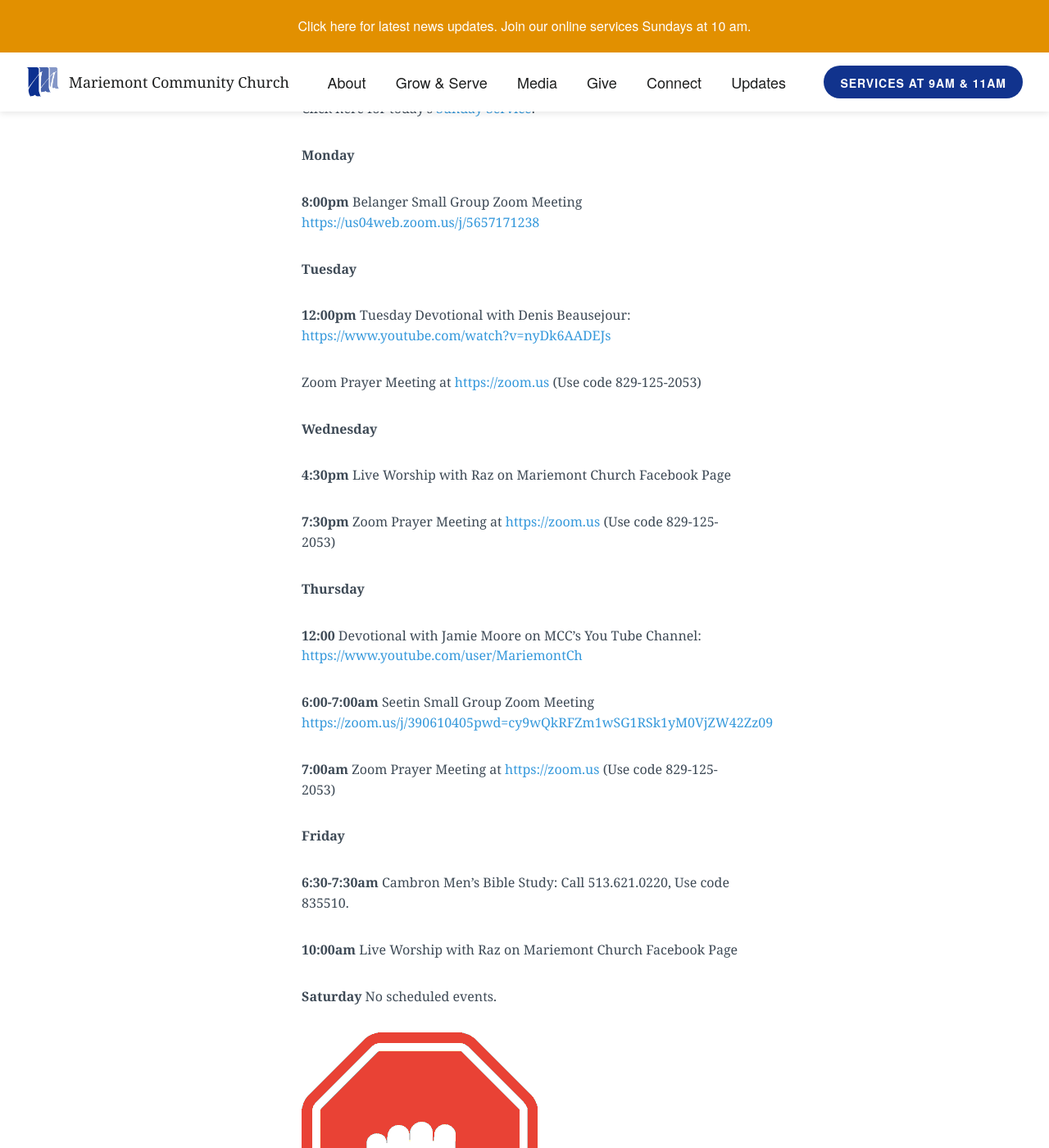
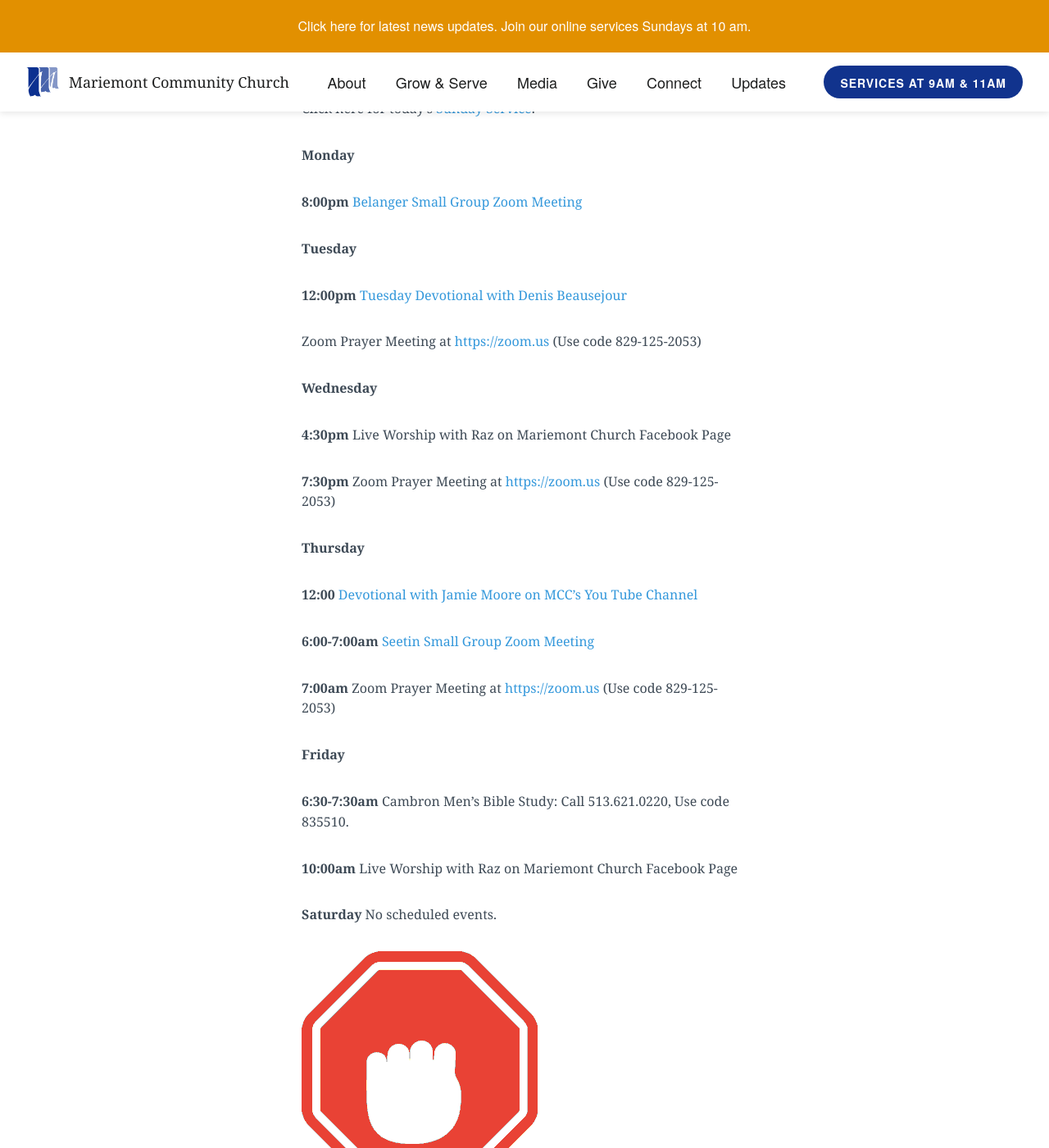
Before and after one commit to lukemoderwell/mariemont, a Jekyll site: the page built from updates.markdown, in a window 1280 px wide and 1400 px high, scrolled down 1023 px. Shown: the whole window at 82% size. Built offline with Jekyll 4.4.1, drawn with Linux system fonts in a browser that asks for light colours; nearby versions of some CDN libraries; some of the changed lines change nothing that is shown.

Commit message:
Updated Updates

```diff
--- a/updates.markdown
+++ b/updates.markdown
@@ -33,11 +33,11 @@
 
 **Monday**
 
-**8:00pm** Belanger Small Group Zoom Meeting [https://us04web.zoom.us/j/5657171238](https://us04web.zoom.us/j/5657171238)
+**8:00pm** [Belanger Small Group Zoom Meeting ](https://us04web.zoom.us/j/5657171238)
 
 **Tuesday**
 
-**12:00pm** Tuesday Devotional with Denis Beausejour: [https://www.youtube.com/watch?v=nyDk6AADEJs](https://www.youtube.com/watch?v=nyDk6AADEJs)
+**12:00pm** [Tuesday Devotional with Denis Beausejour](https://www.youtube.com/user/MariemontCh)
 
 Zoom Prayer Meeting at [https://zoom.us ](https://zoom.us) (Use code 829-125-2053)
 
@@ -49,9 +49,9 @@
 
 **Thursday**
 
-**12:00** Devotional with Jamie Moore on MCC's You Tube Channel: [https://www.youtube.com/user/MariemontCh](https://www.youtube.com/user/MariemontCh)
+**12:00** [Devotional with Jamie Moore on MCC's You Tube Channel](https://www.youtube.com/user/MariemontCh)
 
-**6:00-7:00am** Seetin Small Group Zoom Meeting          [https://zoom.us/j/390610405pwd=cy9wQkRFZm1wSG1RSk1yM0VjZW42Zz09](https://zoom.us/j/390610405pwd=cy9wQkRFZm1wSG1RSk1yM0VjZW42Zz09)
+**6:00-7:00am** [Seetin Small Group Zoom Meeting](https://zoom.us/j/390610405pwd=cy9wQkRFZm1wSG1RSk1yM0VjZW42Zz09)
 
 **7:00am** Zoom Prayer Meeting at [https://zoom.us ](https://zoom.us)(Use code 829-125-2053)
 
```
